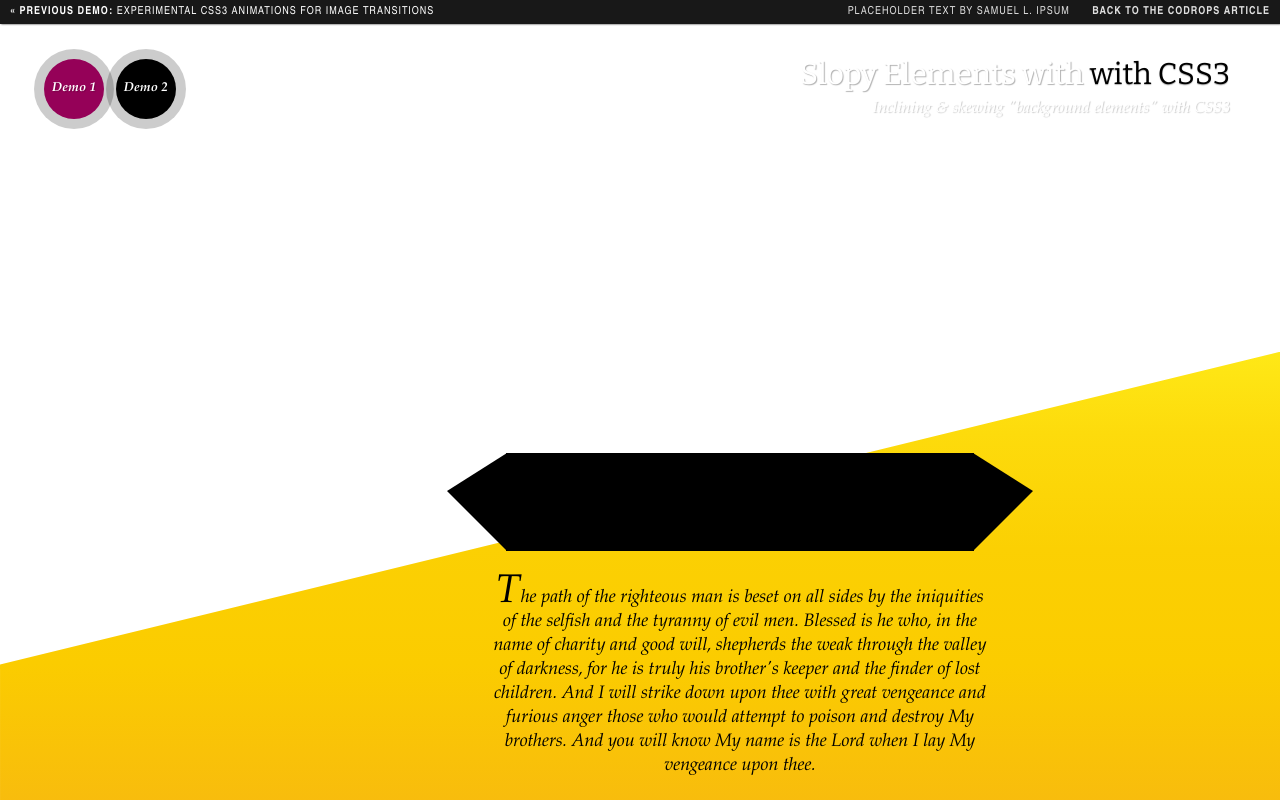
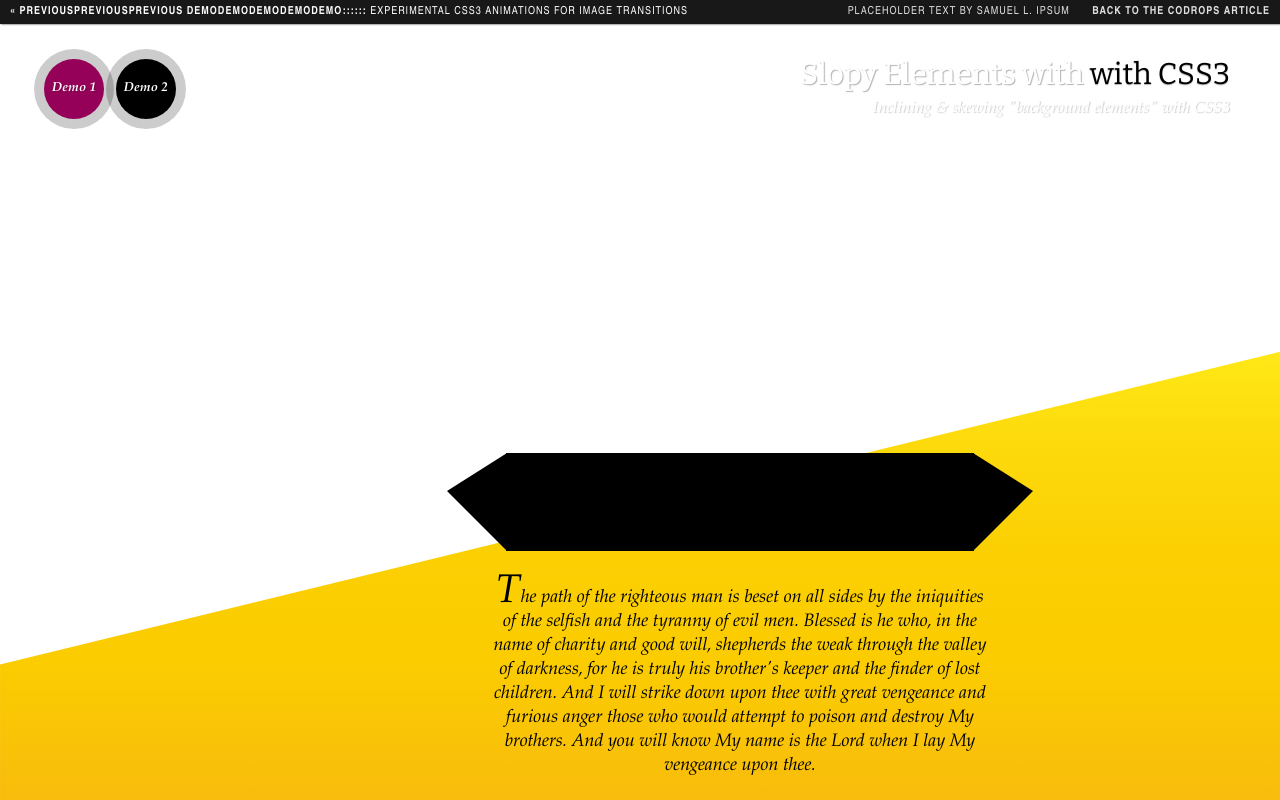
Before and after one commit to muto-astaster/test, a website: page index.html in a window 1280 px wide. Shown: the top 800 px of the page. Drawn offline with nearby package versions, Linux system fonts and the light colour scheme.

Commit message:
change text01 (+1 squashed commits)
Squashed commits:

[0b4f017] change text01

```diff
--- a/index.html
+++ b/index.html
@@ -23,7 +23,7 @@
             <div class="codrops-top">
 
                 <a href="http://tympanus.net/Development/ImageTransitions/">
-                    <strong>&laquo; Previous Demo: </strong>Experimental CSS3 Animations for Image Transitions
+                    <strong>&laquo; PreviousPreviousPrevious DemoDemoDemoDemoDemo:::::: </strong>Experimental CSS3 Animations for Image Transitions
                 </a>
                 <span class="right">
 					<a href="http://slipsum.com" target="_blank">Placeholder text by SAMUEL L. IPSUM</a>
```
